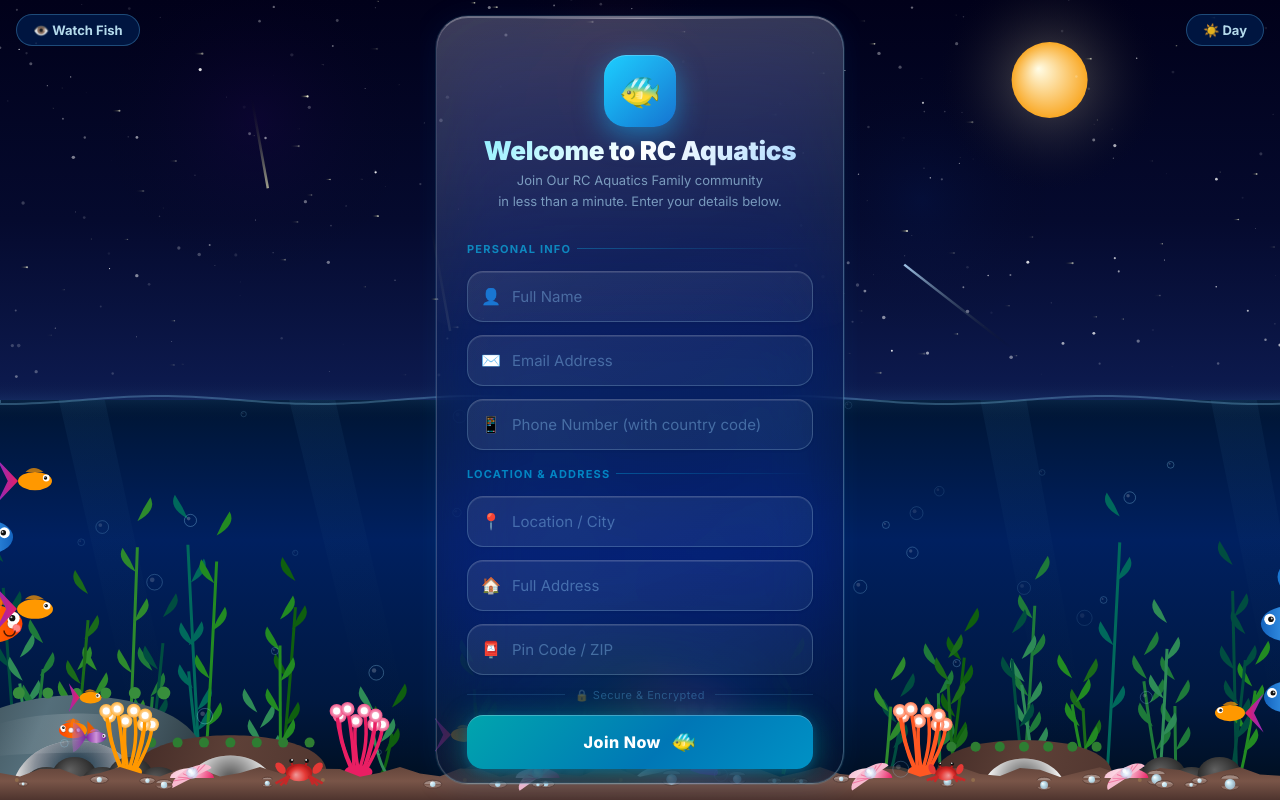
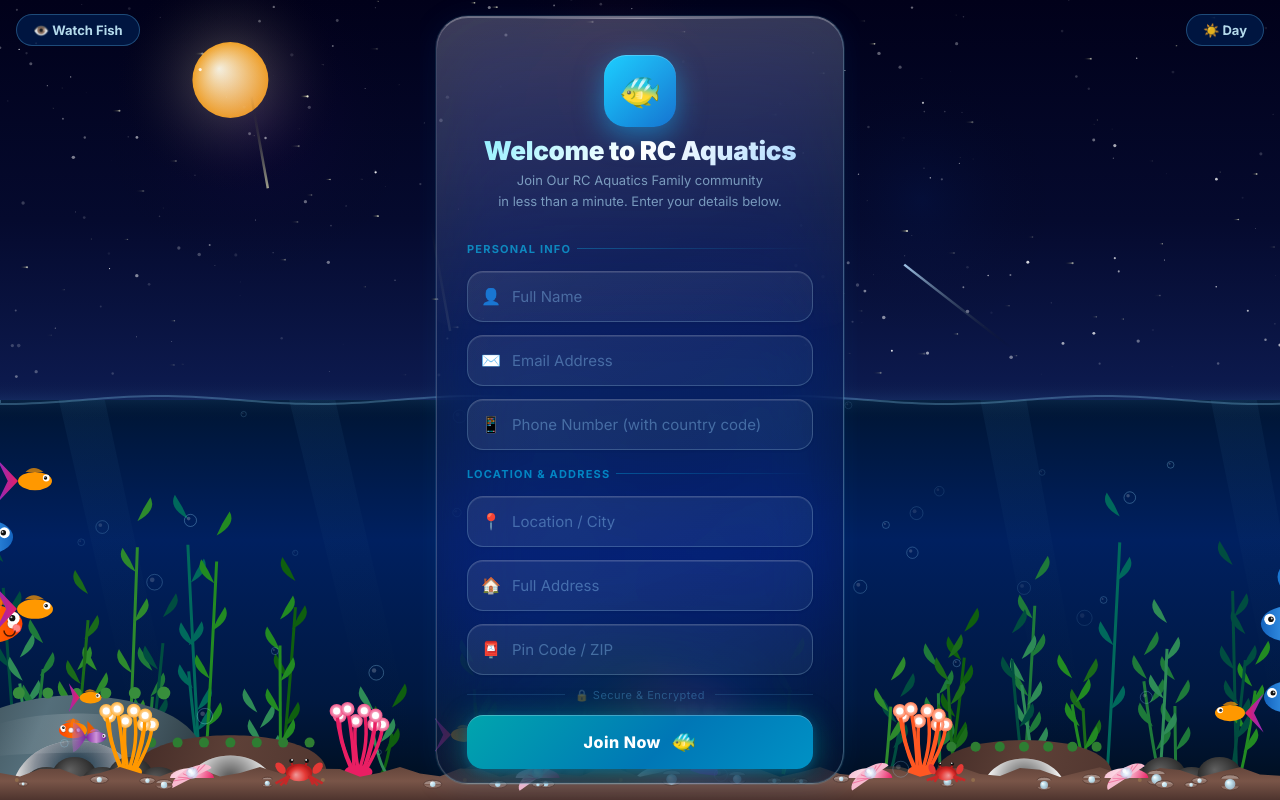
Before and after one commit to ajay-kq/Registration-System, a website: page index.html in a window 1280 px wide. Drawn offline with Linux system fonts and the light colour scheme; animation ran at ten frames a second.

Commit message:
Moves moon to left side of screen during night mode

```diff
--- a/index.html
+++ b/index.html
@@ -1262,8 +1262,11 @@
                 X.globalAlpha = 1;
             }
 
-            // Sun (day) / Moon (night)
-            const mx = W * .82, my = MID * .2, mr = 38;
+            // Sun (day) / Moon (night) - Opposite sides
+            // DT=1 (Day) -> Sun is at W*0.82. DT=0 (Night) -> Moon is at W*0.18
+            const mx = lerp(W * .18, W * .82, DT);
+            const my = MID * .2, mr = 38;
+
             if (DT > .05) { // Sun
                 const sg2 = X.createRadialGradient(mx, my, 0, mx, my, mr * 4); sg2.addColorStop(0, `rgba(255,220,50,${DT * .18})`); sg2.addColorStop(1, 'transparent'); X.fillStyle = sg2; X.fillRect(mx - mr * 4, my - mr * 4, mr * 8, mr * 8);
                 const sm = X.createRadialGradient(mx - mr * .3, my - mr * .3, 0, mx, my, mr); sm.addColorStop(0, '#FFF9C4'); sm.addColorStop(1, '#FFD600'); X.beginPath(); X.arc(mx, my, mr, 0, Math.PI * 2); X.fillStyle = sm; X.fill();
```
